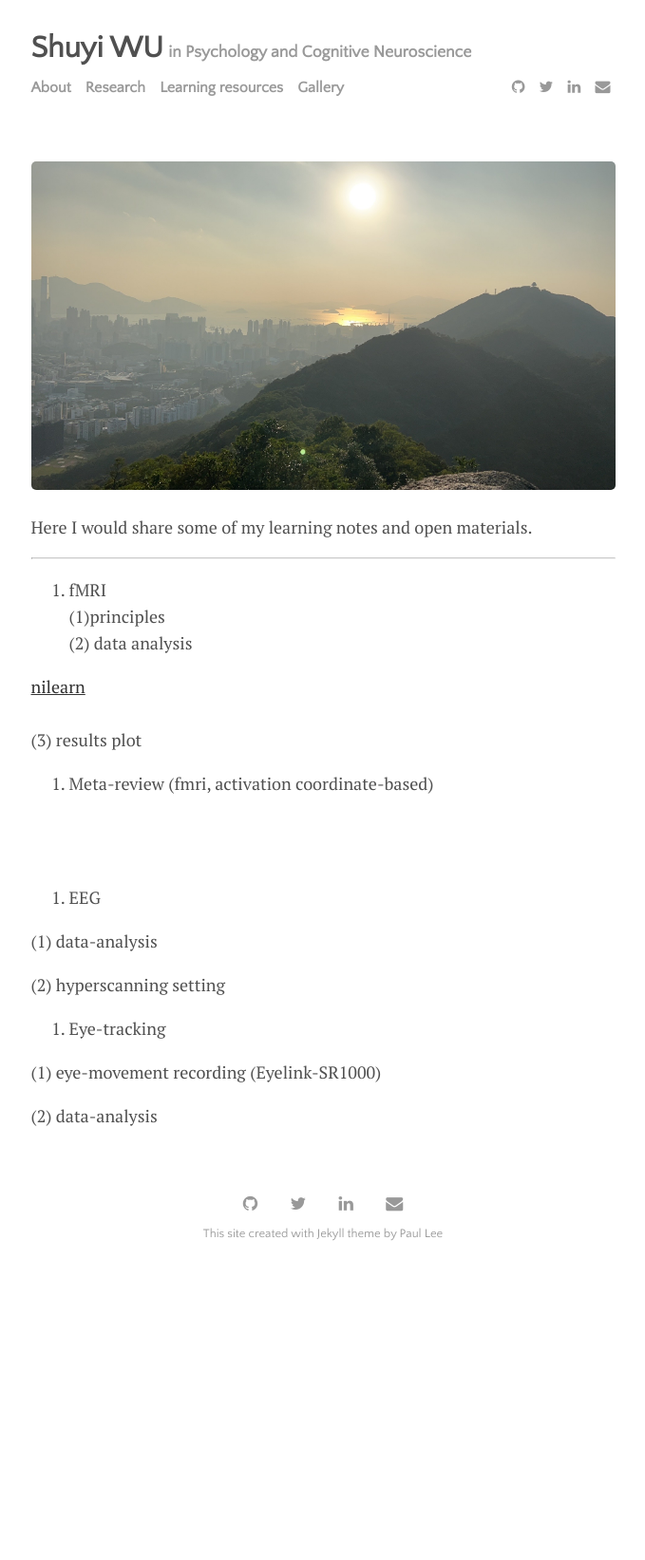
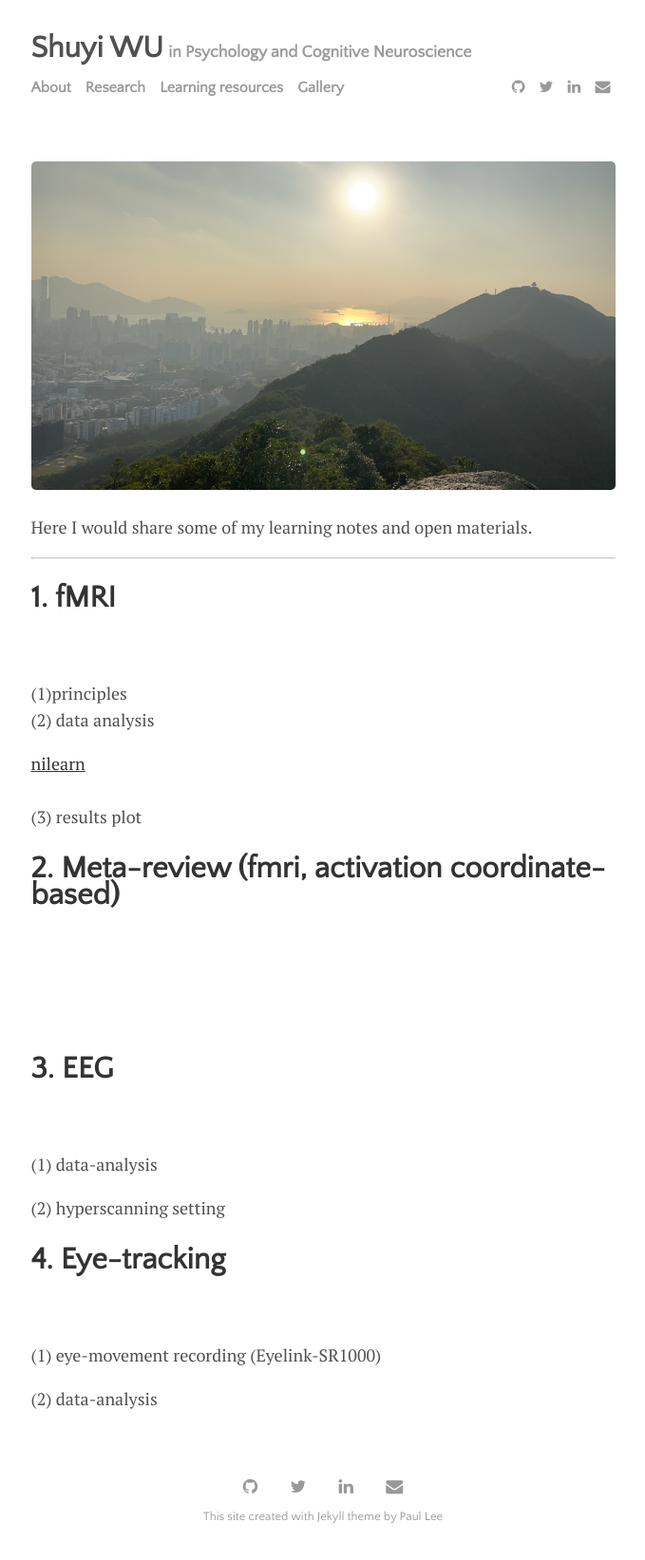
Before and after one commit to wu-shuyi/wu-shuyi.github.io, a Jekyll site: the page built from menu/learning resources.md, in a window 1280 px wide. Shown: the whole page at 95% size, without its empty margins (300-979 px from the left). Built offline with Jekyll 4.4.1, drawn with Linux system fonts in a browser that asks for light colours; before the commit the page ends 1345 px from its top, so only the background shows below that.

Commit message:
Update learning resources.md

```diff
--- a/menu/learning resources.md
+++ b/menu/learning resources.md
@@ -16,21 +16,23 @@ Here I would share some of my learning notes and open materials. <br>
 
 
 
-1. fMRI <br>
+<h1> 1. fMRI </h1> <br>
+
 (1)principles
 <br>
 (2) data analysis
 
-  [nilearn](https://nilearn.github.io/stable/index.html)<br>
+[nilearn](https://nilearn.github.io/stable/index.html)<br>
 <br>
 (3) results plot<br>
 
 
-2. Meta-review (fmri, activation coordinate-based)<br>
+<h1> 2. Meta-review (fmri, activation coordinate-based) </h1> <br>
 
 <br>
 <br>
-3. EEG<br>
+
+<h1> 3. EEG </h1> <br>
 
 (1) data-analysis <br>
 
@@ -38,7 +40,7 @@ Here I would share some of my learning notes and open materials. <br>
 
 
 
-4. Eye-tracking <br>
+<h1> 4. Eye-tracking </h1> <br>
 
 (1) eye-movement recording (Eyelink-SR1000) <br>
 
```
